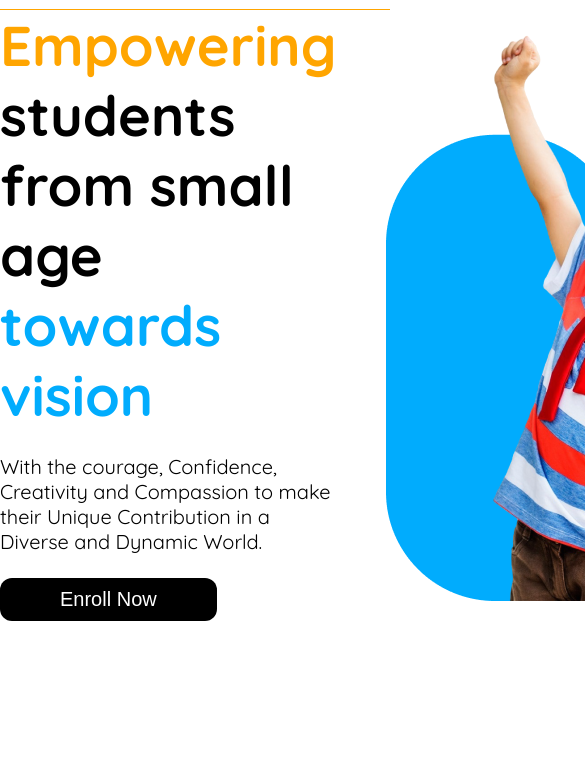
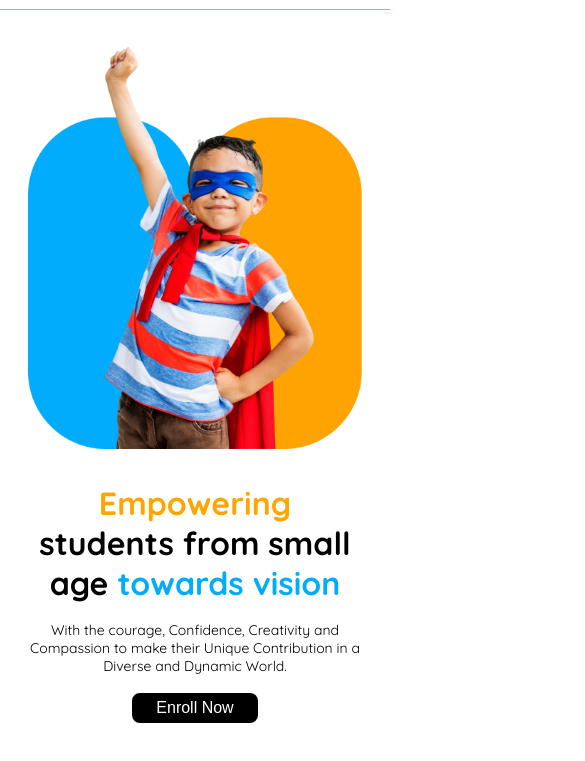
Before and after one commit to thuaba22/kids-school, a plain HTML site: page index.html in a window 390 px wide. Shown: the part 77-838 px from the top of the page, 585 px wide, since content can reach past the window. Drawn offline with Linux system fonts and the light colour scheme.

Commit message:
created banner responsive

```diff
--- a/index.html
+++ b/index.html
@@ -46,7 +46,7 @@
             With the courage, Confidence, Creativity and Compassion to make
             their Unique Contribution in a Diverse and Dynamic World.
           </p>
-          <button class="banner-btn primary-btn">Enroll Now</button>
+          <div><button class="banner-btn primary-btn">Enroll Now</button></div>
         </div>
         <div class="banner-img-container">
           <img class="banner-image" src="./assets/hero-kids.png" alt="" />
--- a/styles/index.css
+++ b/styles/index.css
@@ -137,4 +137,49 @@ header,
     margin: 0;
     border-bottom: 1px solid orange;
   }
+  /* banner responsiveness */
+  .banner {
+    max-width: 100%;
+    padding: 20px 0px;
+    margin: 0 18px;
+    flex-direction: column-reverse;
+    justify-content: center;
+    gap: 20px;
+  }
+
+  .banner-content {
+    display: flex;
+    flex-direction: column;
+    justify-content: center;
+    text-align: center;
+  }
+
+  .banner-heading {
+    font-size: 32px;
+    max-width: 357px;
+  }
+  .banner-des {
+    font-size: 14px;
+    max-width: 357px;
+
+    margin: 18px 0px;
+  }
+
+  .primary-btn {
+    padding: 6px 24px;
+    color: white;
+    font-weight: 500;
+    font-size: 16px;
+    border: none;
+    border-radius: 8px;
+  }
+
+  .banner-img-container {
+    padding: 10px;
+  }
+
+  .banner-image {
+    max-width: 100%;
+    height: auto;
+  }
 }
```
